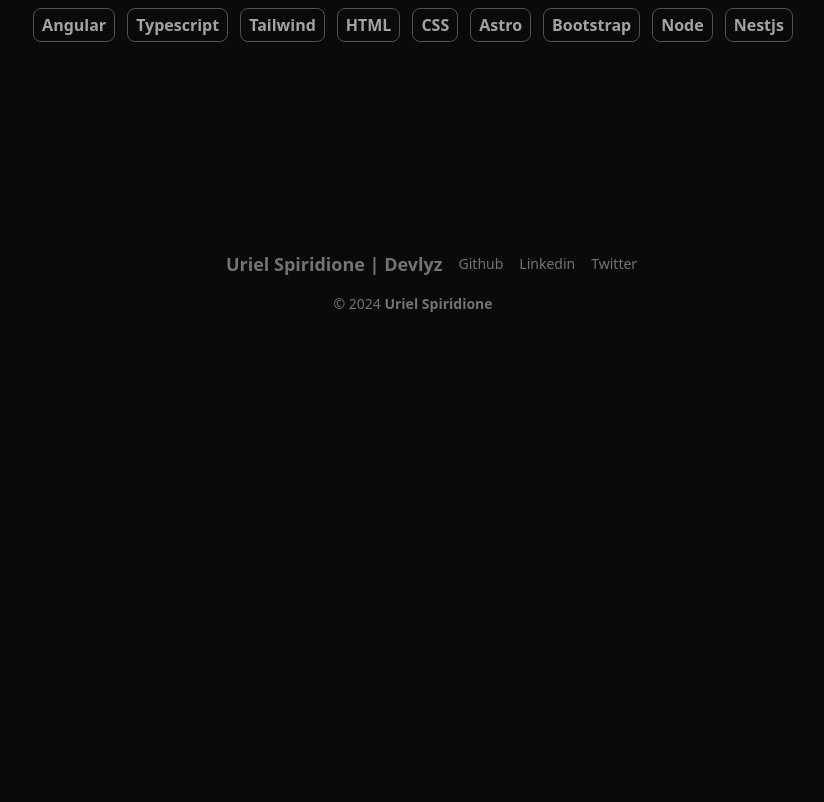
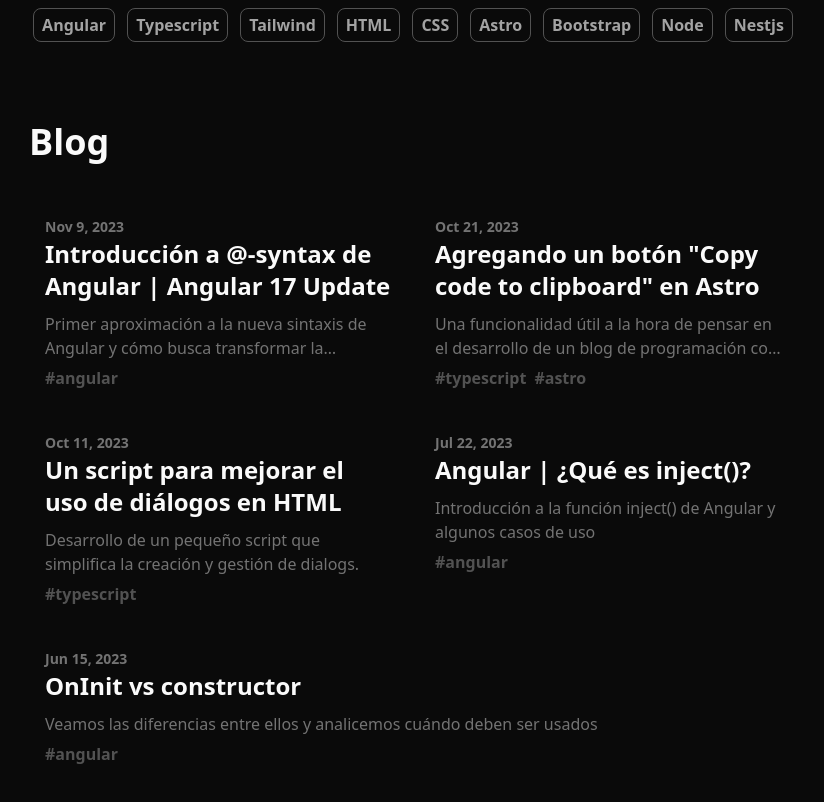
Before and after one commit to Chewbacca-14/portfolio, an Angular app: page / in a window 1280 px wide. Shown: the part 2100-2902 px from the top of the page, without its empty margins (227-1051 px from the left). Before the commit the page ends 2446 px from the top, so only its background shows below. Built offline with nearby package versions, Linux system fonts and the light colour scheme.

Commit message:
✨ Feat: Blog section

```diff
--- /dev/null
+++ b/src/app/pages/home/components/blog/blog.component.ts
@@ -0,0 +1,52 @@
+import { DatePipe } from '@angular/common';
+import { Component } from '@angular/core';
+import { POSTS } from '@assets/data/blog.mock';
+import { Post } from '@models';
+import { LinkIconComponent } from '@shared/components/link-icon/link-icon.component';
+
+@Component({
+  selector: 'app-blog',
+  standalone: true,
+  imports: [LinkIconComponent, DatePipe],
+  template: `
+    <h2 class="text-4xl font-semibold">Blog</h2>
+    <ul class="mt-10 flex flex-wrap gap-3 justify-center">
+      @for (post of posts; track post.id) {
+        <li class="flex-[1_0_40%]">
+          <a
+            [href]="post.url"
+            target="_blank"
+            rel="noopener noreferrer"
+            class="pt-3 flex-col pb-4 px-4 flex rounded-lg hover:scale-[102%] transition-all hover:bg-neutral-500/10 h-fit"
+          >
+            <header>
+              <span class="text-neutral-500 font-bold text-sm">{{
+                post.date | date
+              }}</span>
+              <h3 class="text-xl md:text-2xl font-semibold line-clamp-2 mb-1">
+                {{ post.title }}
+              </h3>
+            </header>
+            <p
+              class="text-neutral-500 mt-1.5 dark:text-neutral-400/80 font-medium line-clamp-2 text-sm md:text-base"
+            >
+              {{ post.description }}
+            </p>
+            <footer class="flex flex-row gap-2 items-center mt-1.5">
+              @for (tag of post.tags; track $index) {
+                <div
+                  class="font-semibold text-neutral-600 dark:text-neutral-300 text-sm md:text-base"
+                >
+                  #{{ tag }}
+                </div>
+              }
+            </footer>
+          </a>
+        </li>
+      }
+    </ul>
+  `,
+})
+export class BlogComponent {
+  posts: Post[] = POSTS;
+}
--- a/src/app/pages/home/home.component.ts
+++ b/src/app/pages/home/home.component.ts
@@ -3,6 +3,7 @@ import { HeaderComponent } from './components/header/header.component';
 import { ProjectsComponent } from './components/projects/projects.component';
 import { ExperienceComponent } from './components/experience/experience.component';
 import { SkillsComponent } from './components/skills/skills.component';
+import { BlogComponent } from './components/blog/blog.component';
 
 @Component({
   selector: 'app-home',
@@ -12,6 +13,7 @@ import { SkillsComponent } from './components/skills/skills.component';
     ProjectsComponent,
     ExperienceComponent,
     SkillsComponent,
+    BlogComponent,
   ],
   template: `
     <div class="flex justify-center py-16 md:py-28 print:py-0">
@@ -20,6 +22,7 @@ import { SkillsComponent } from './components/skills/skills.component';
         <app-projects />
         <app-experience />
         <app-skills />
+        <app-blog />
       </main>
     </div>
   `,
--- /dev/null
+++ b/src/assets/data/blog.mock.ts
@@ -0,0 +1,49 @@
+import { Post } from '@models';
+
+export const POSTS: Post[] = [
+  {
+    id: 'angular/new-control-flow-syntax.mdx',
+    url: 'http://localhost:4321/blog/angular/new-control-flow-syntax',
+    title: 'Introducción a @-syntax de Angular | Angular 17 Update',
+    tags: ['angular'],
+    date: new Date('2023-11-09T00:00:00.000Z'),
+    description:
+      'Primer aproximación a la nueva sintaxis de Angular y cómo busca transformar la experiencia de desarrollo junto con sus beneficios.',
+  },
+  {
+    id: 'copy-button.mdx',
+    url: 'http://localhost:4321/blog/copy-button',
+    title: 'Agregando un botón "Copy code to clipboard" en Astro',
+    tags: ['typescript', 'astro'],
+    date: new Date('2023-10-21T00:00:00.000Z'),
+    description:
+      'Una funcionalidad útil a la hora de pensar en el desarrollo de un blog de programación con Astro',
+  },
+  {
+    id: 'dialog-script.mdx',
+    url: 'http://localhost:4321/blog/dialog-script',
+    title: 'Un script para mejorar el uso de diálogos en HTML',
+    tags: ['typescript'],
+    date: new Date('2023-10-11T00:00:00.000Z'),
+    description:
+      'Desarrollo de un pequeño script que simplifica la creación y gestión de dialogs.',
+  },
+  {
+    id: 'angular/angular-inject.mdx',
+    url: 'http://localhost:4321/blog/angular/angular-inject',
+    title: 'Angular | ¿Qué es inject()?',
+    tags: ['angular'],
+    date: new Date('2023-07-22T00:00:00.000Z'),
+    description:
+      'Introducción a la función inject() de Angular y algunos casos de uso',
+  },
+  {
+    id: 'angular/angular-oninit-vs-constructor.mdx',
+    url: 'http://localhost:4321/blog/angular/angular-oninit-vs-constructor',
+    title: 'OnInit vs constructor',
+    tags: ['angular'],
+    date: new Date('2023-06-15T00:00:00.000Z'),
+    description:
+      'Veamos las diferencias entre ellos y analicemos cuándo deben ser usados',
+  },
+];
```
Also changed, not shown: src/assets/data/experience.mock.ts (added), src/assets/data/projects.mock.ts (added), src/assets/data/skills.mock.ts (added).
